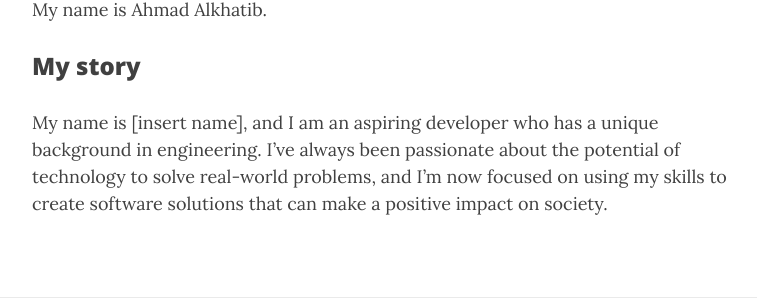
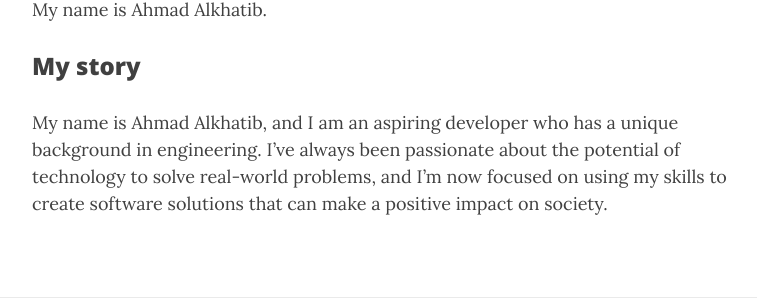
Before and after one commit to alkhatiba/alkhatiba.github.io, a Jekyll site: the page built from aboutme.md, in a window 1280 px wide. Shown: the part 338-643 px from the top of the page, without its empty margins (243-1000 px from the left). Built offline with Jekyll 4.4.1, drawn with Linux system fonts in a browser that asks for light colours; nearby versions of some CDN libraries; comment, search, counter and statistics services are not loaded.

Commit message:
Update aboutme.md

```diff
--- a/aboutme.md
+++ b/aboutme.md
@@ -8,4 +8,4 @@
 
 ### My story
 
-My name is [insert name], and I am an aspiring developer who has a unique background in engineering. I've always been passionate about the potential of technology to solve real-world problems, and I'm now focused on using my skills to create software solutions that can make a positive impact on society.
+My name is Ahmad Alkhatib, and I am an aspiring developer who has a unique background in engineering. I've always been passionate about the potential of technology to solve real-world problems, and I'm now focused on using my skills to create software solutions that can make a positive impact on society.
```
